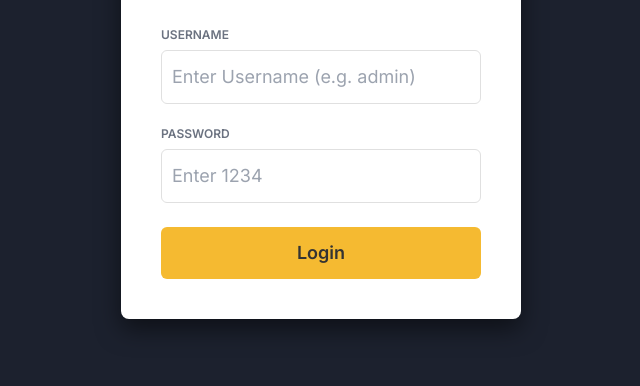
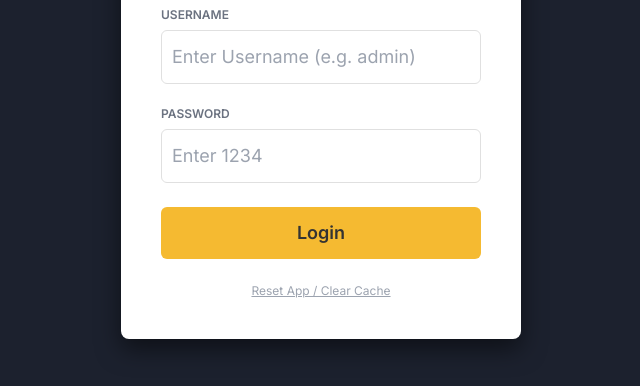
Before and after one commit to cmegcloud/cmbooks, a plain HTML site: page demo.html in a window 1280 px wide. Shown: the part 334-720 px from the top of the page, without its empty margins (319-959 px from the left). Drawn offline with nearby package versions, Linux system fonts and the light colour scheme.

Commit message:
Update demo.html

```diff
--- a/demo.html
+++ b/demo.html
@@ -80,6 +80,8 @@
                 <button type="button" onclick="handleLogin()" class="btn-primary w-full py-3 text-lg">Login</button>
             </form>
             <p id="loginError" class="text-red-500 text-sm mt-4 hidden">Incorrect Username or Password!</p>
+
+            <p class="mt-6 text-xs text-gray-400 cursor-pointer underline" onclick="logout()">Reset App / Clear Cache</p>
         </div>
     </div>
 
@@ -239,7 +241,6 @@
     </div>
 
     <script>
-        // *** PASTE YOUR SCRIPT URL HERE ***
         const SCRIPT_URL = "https://script.google.com/macros/s/AKfycby5Y97AGcYxn5hqqKd8dliGhj-7sJ2TMTdzXqqRTh_GFGK8G8qFzaGJLJSNgqUyxuxfaQ/exec";
 
         let appData = { ledgers: [], vouchers: [] };
@@ -264,10 +265,9 @@
             } catch (e) { console.warn("Local storage blocked"); }
         }
 
-        // --- NEW LOGIN HANDLER ---
+        // --- LOGIN HANDLER ---
         function handleLogin() {
             try {
-                // Get value from TEXT BOX, force lowercase, trim spaces
                 const user = document.getElementById('loginUser').value.toLowerCase().trim();
                 const pass = document.getElementById('loginPass').value;
                 const err = document.getElementById('loginError');
@@ -292,6 +292,8 @@
             activeUser = null;
             document.getElementById('mainApp').classList.add('hidden');
             document.getElementById('loginScreen').classList.remove('hidden');
+            document.getElementById('loginUser').value = '';
+            document.getElementById('loginPass').value = '';
         }
 
         function showApp() {
```
